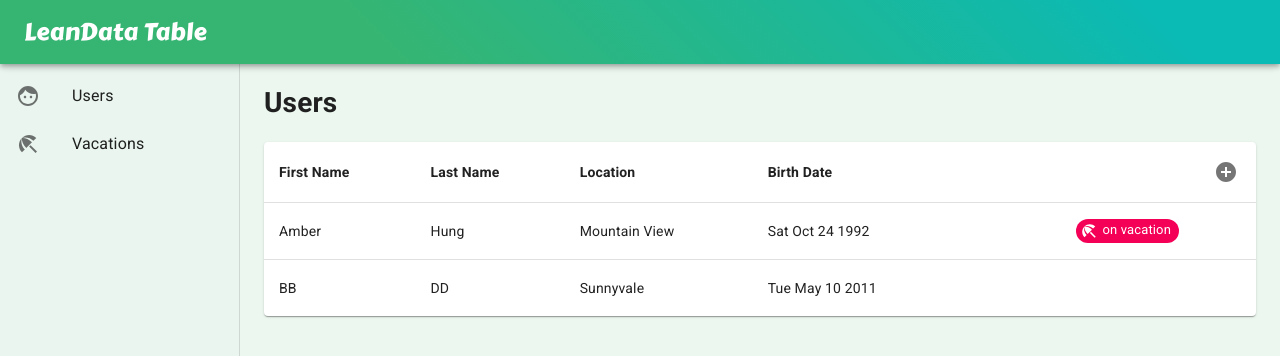
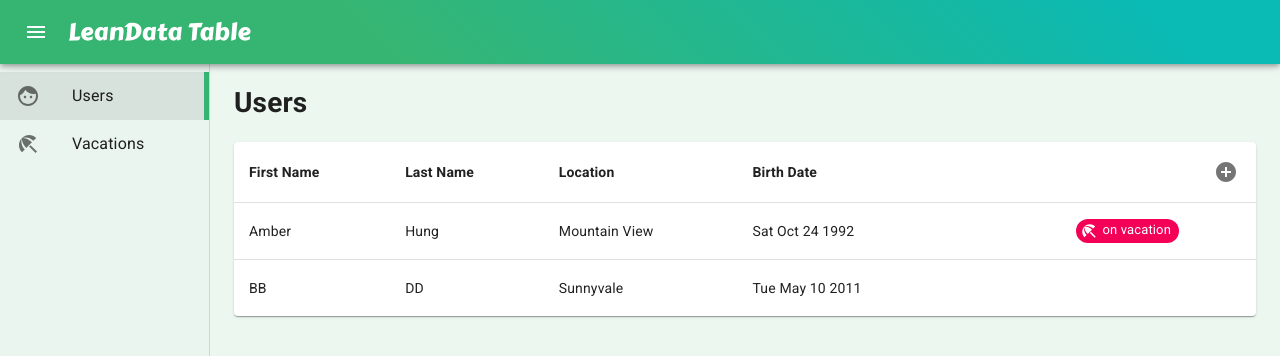
Before and after one commit to ooxxro/leandata, a React (Create React App) app: page /users in a window 1280 px wide. Shown: the top 356 px of the page. Built offline with nearby package versions, Linux system fonts and the light colour scheme; a web font is replaced by a local one.

Commit message:
make sidebar shrinkable

```diff
--- a/src/App.js
+++ b/src/App.js
@@ -1,6 +1,7 @@
 import React from 'react';
 import styled from 'styled-components';
-import { AppBar, CssBaseline, Toolbar, Typography } from '@material-ui/core';
+import { AppBar, CssBaseline, Toolbar, Typography, IconButton } from '@material-ui/core';
+import MenuIcon from '@material-ui/icons/Menu';
 import { BrowserRouter as Router, Switch, Route, Redirect } from 'react-router-dom';
 import { SnackbarProvider } from 'notistack';
 import SideBar from './components/SideBar';
@@ -17,6 +18,7 @@
   .logo {
     font-family: 'Carter One', cursive;
     font-size: 24px;
+    margin-left: 0.5rem;
   }
   .content {
     flex-grow: 1;
@@ -28,6 +30,7 @@
 
 export default class App extends React.Component {
   state = {
+    sideOpen: true,
     users: {
       123: {
         firstName: 'Amber',
@@ -77,7 +80,7 @@
   };
 
   render() {
-    const { users, vacations, userIdsInVacation } = this.state;
+    const { sideOpen, users, vacations, userIdsInVacation } = this.state;
 
     return (
       <Wrapper className="App">
@@ -92,13 +95,21 @@
           <Router>
             <AppBar position="fixed" className="appBar">
               <Toolbar>
+                <IconButton
+                  color="inherit"
+                  aria-label="toggle drawer"
+                  onClick={() => this.setState(state => ({ sideOpen: !state.sideOpen }))}
+                  edge="start"
+                >
+                  <MenuIcon />
+                </IconButton>
                 <Typography variant="h6" noWrap className="logo">
                   LeanData Table
                 </Typography>
               </Toolbar>
             </AppBar>
 
-            <SideBar />
+            <SideBar open={sideOpen} />
 
             <main className="content">
               <Switch>
--- a/src/components/SideBar.js
+++ b/src/components/SideBar.js
@@ -1,47 +1,55 @@
 import React from 'react';
-import { makeStyles } from '@material-ui/core/styles';
+import styled from 'styled-components';
 import { Drawer, Toolbar, List, ListItem, ListItemIcon, ListItemText } from '@material-ui/core';
 import FaceIcon from '@material-ui/icons/Face';
 import BeachIcon from '@material-ui/icons/BeachAccess';
-import { Link } from 'react-router-dom';
+import { NavLink } from 'react-router-dom';
 
-const drawerWidth = 240;
+const drawerWidth = 210;
+const closeWidth = 56;
 
-const useStyles = makeStyles(theme => ({
-  drawer: {
-    width: drawerWidth,
-    flexShrink: 0,
-  },
-  drawerPaper: {
-    width: drawerWidth,
-    backgroundColor: '#eaf5ef',
-  },
-  drawerContainer: {
-    overflow: 'auto',
-  },
-}));
+const StyledDrawer = styled(Drawer)`
+  width: ${drawerWidth}px;
+  flex-shrink: 0;
+  overflow-x: hidden;
+  transition: all 0.5s ease-out;
+  .MuiPaper-root {
+    width: ${drawerWidth}px;
+    background-color: #eaf5ef;
+    transition: all 0.5s ease-out;
+  }
+  .drawerContainer {
+    overflow: auto;
+  }
+  &.close {
+    width: ${closeWidth}px;
+    .MuiPaper-root {
+      width: ${closeWidth}px;
+    }
+  }
 
-export default function SideBar() {
-  const classes = useStyles();
+  a.MuiListItem-root {
+    border-right: 5px solid transparent;
+    &.active {
+      border-color: #36b572;
+      background-color: rgba(0, 0, 0, 0.08);
+    }
+  }
+`;
 
+export default function SideBar({ open }) {
   return (
-    <Drawer
-      className={classes.drawer}
-      variant="permanent"
-      classes={{
-        paper: classes.drawerPaper,
-      }}
-    >
+    <StyledDrawer variant="permanent" className={open ? '' : 'close'}>
       <Toolbar />
-      <div className={classes.drawerContainer}>
+      <div className="drawerContainer">
         <List>
-          <ListItem button component={Link} to="users">
+          <ListItem button component={NavLink} to="users">
             <ListItemIcon>
               <FaceIcon />
             </ListItemIcon>
             <ListItemText primary="Users" />
           </ListItem>
-          <ListItem button component={Link} to="vacations">
+          <ListItem button component={NavLink} to="vacations">
             <ListItemIcon>
               <BeachIcon />
             </ListItemIcon>
@@ -49,6 +57,6 @@
           </ListItem>
         </List>
       </div>
-    </Drawer>
+    </StyledDrawer>
   );
 }
```
